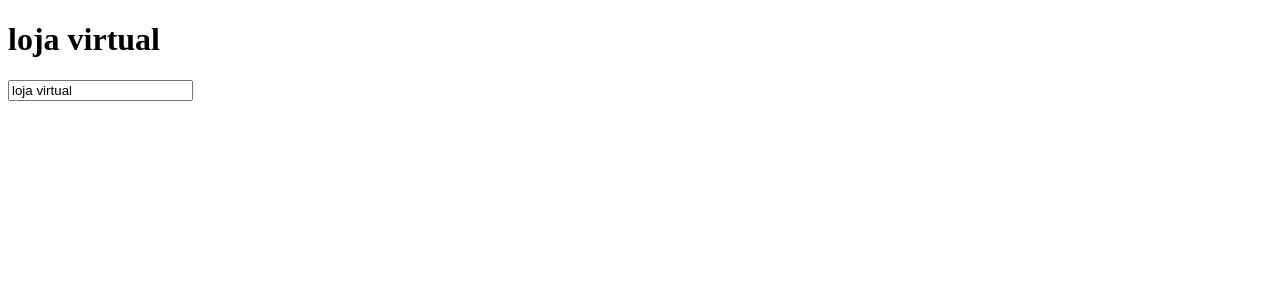
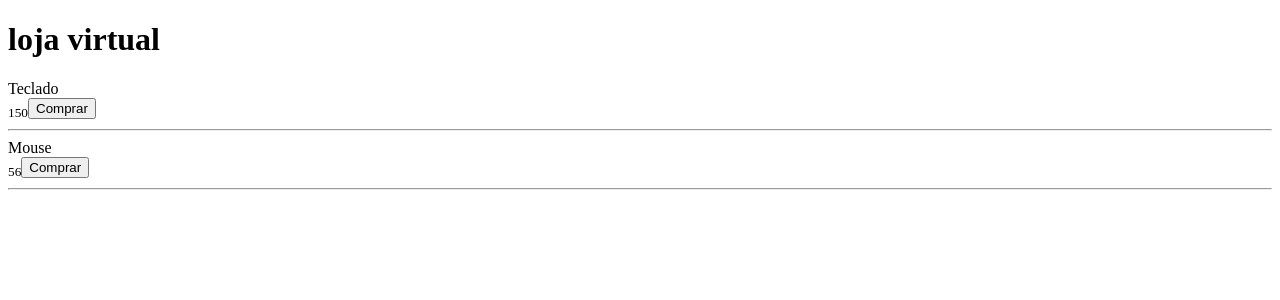
Before and after one commit to jonhtan/LPWEB---Loja-Virtual, an Angular app: page / in a window 1280 px wide. Shown: the top 300 px of the page. Built offline with nearby package versions, Linux system fonts and the light colour scheme.

Commit message:
feat: adicionado produtos

```diff
--- a/src/app/app.component.html
+++ b/src/app/app.component.html
@@ -1,2 +1,10 @@
 <h1>{{title}}</h1>
-<input type="text" name="title" [(ngModel)]="title">
+
+<div class="produtos">
+  <div *ngFor="let produto of produtos">
+    <caption>{{produto.getNome()}}</caption>
+    <sub>{{produto.getValor()}}</sub>
+    <button>Comprar</button>
+    <hr>
+  </div>
+</div>
--- a/src/app/app.component.ts
+++ b/src/app/app.component.ts
@@ -7,4 +7,26 @@ import { Component } from '@angular/core';
 })
 export class AppComponent {
   title = 'loja virtual';
+
+  produtos = [new Produto("Teclado", 150.00), new Produto("Mouse", 56.00)];
+
 }
+
+
+export class Produto {
+  private nome: string;
+  private valor: Float64Array;
+
+  constructor(nome, valor) {
+    this.nome = nome;
+    this.valor = valor;
+  }
+
+  getNome() {
+    return this.nome;
+  }
+
+  getValor() {
+    return this.valor;
+  }
+}
```
